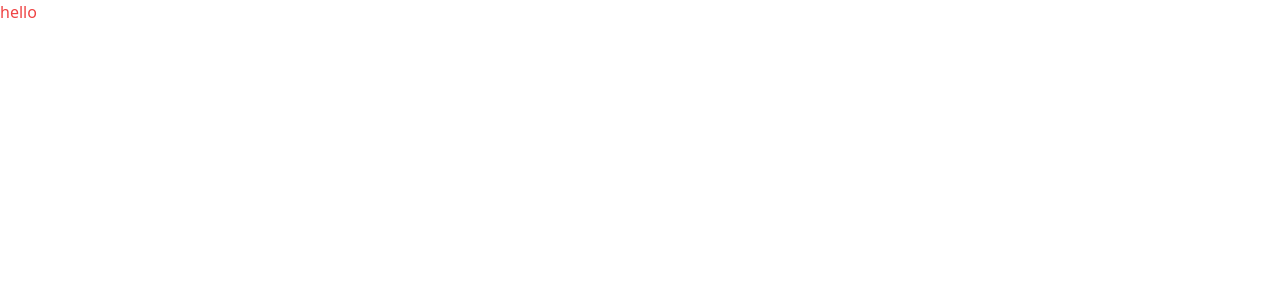
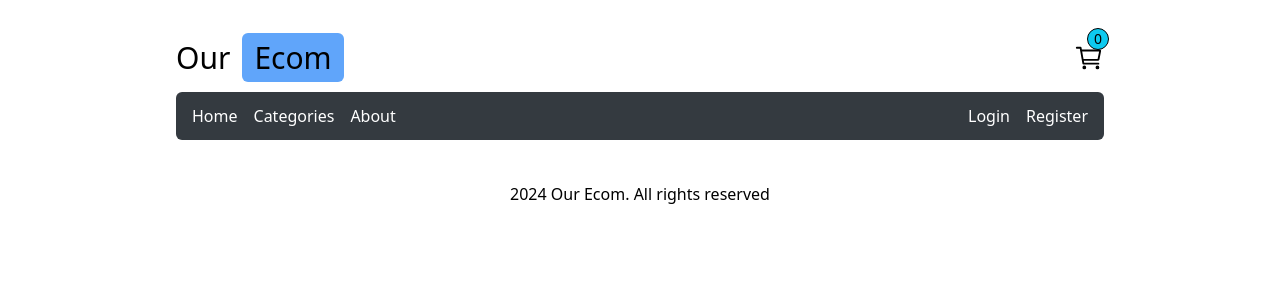
Before and after one commit to AbdalrhmanAmmar/fullyEcommerce, a React (Vite) app in the folder Frontend/: page / in a window 1280 px wide. Shown: the top 300 px of the page. Built offline with nearby package versions, Linux system fonts and the light colour scheme.

Commit message:
mainLayout

```diff
--- a/Frontend/package.json
+++ b/Frontend/package.json
@@ -14,6 +14,7 @@
     "axios": "^1.7.2",
     "react": "^18.2.0",
     "react-dom": "^18.2.0",
+    "react-icons": "^5.2.1",
     "react-redux": "^9.1.2",
     "react-router-dom": "^6.23.1"
   },
--- a/Frontend/src/App.tsx
+++ b/Frontend/src/App.tsx
@@ -1,7 +1,11 @@
+import MainLayout from "./layouts/MainLayout/MainLayout";
+
 function App() {
   return (
     <>
-      <h2 className="text-red-500">hello</h2>
+      <h2 className="text-black">
+        <MainLayout />
+      </h2>
     </>
   );
 }
--- /dev/null
+++ b/Frontend/src/components/ecommerce/HeadershoppingCart.tsx
@@ -0,0 +1,14 @@
+import { IoCartOutline } from "react-icons/io5";
+
+function HeadershoppingCart() {
+  return (
+    <div className="relative pointer ">
+      <IoCartOutline />
+      <div className="bg-[#0dcaf0] h-[22px] w-[22px] rounded-full border-solid border-[1px] border-black absolute top-[-15px] right-[-5px] text-sm text-center ">
+        0
+      </div>
+    </div>
+  );
+}
+
+export default HeadershoppingCart;
--- /dev/null
+++ b/Frontend/src/components/shared/Footer.tsx
@@ -0,0 +1,9 @@
+function Footer() {
+  return (
+    <div className="mt-auto text-center py-3">
+      2024 Our Ecom. All rights reserved
+    </div>
+  );
+}
+
+export default Footer;
--- /dev/null
+++ b/Frontend/src/components/shared/Header.tsx
@@ -0,0 +1,42 @@
+import HeadershoppingCart from "../ecommerce/HeadershoppingCart";
+
+const Navigate = [
+  { name: "Home", href: "/" },
+  { name: "Categories", href: "/Categories" },
+  { name: "About", href: "/About" },
+  { name: "Login", href: "/Login" },
+  { name: "Register", href: "/Register" },
+];
+
+function Header() {
+  return (
+    <header className="mx-4 flex flex-col space-y-4 ">
+      <div className="flex flex-row justify-between w-full items-center ">
+        <h1 className="text-black text-3xl">
+          Our<span className="bg-blue-400 py-1 px-3 rounded-md ml-3">Ecom</span>
+        </h1>
+        <span className="text text-3xl">
+          <HeadershoppingCart />
+        </span>
+      </div>
+      <nav className="flex  justify-between bg-[#343a40] text-white py-3 rounded-md ">
+        <ul className="flex flex-cols space-x-4 mx-4">
+          {Navigate.slice(0, 3).map((link) => (
+            <li key={link.href}>
+              <a href={link.href}>{link.name}</a>
+            </li>
+          ))}
+        </ul>
+        <ul className="flex flex-cols space-x-4 mx-4">
+          {Navigate.slice(3).map((link) => (
+            <li key={link.href}>
+              <a href={link.href}>{link.name}</a>
+            </li>
+          ))}
+        </ul>
+      </nav>
+    </header>
+  );
+}
+
+export default Header;
--- /dev/null
+++ b/Frontend/src/layouts/MainLayout/MainLayout.tsx
@@ -0,0 +1,14 @@
+import Footer from "../../components/shared/Footer";
+import Header from "../../components/shared/Header";
+
+function MainLayout() {
+  return (
+    <div className="h-screen felx flex-col py-10 md:px-40">
+      <Header />
+      <div className="mt-[30px]"></div>
+      <Footer />
+    </div>
+  );
+}
+
+export default MainLayout;
```
Also changed, not shown: 1 other file (tests, documents, lock files or other folders).
